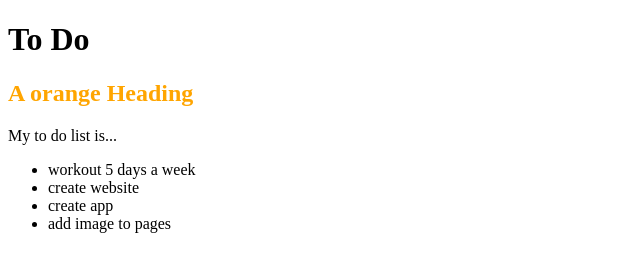
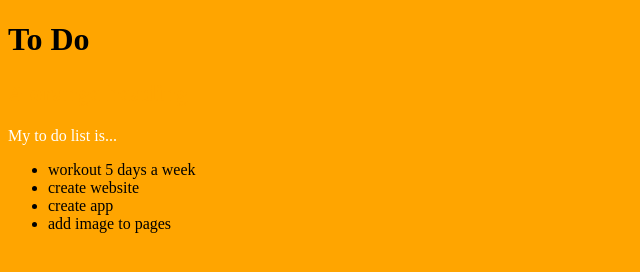
Before and after one commit to AlexJHawkins/Lesson1, a plain HTML site: page docs/todo/index.html in a window 1280 px wide. Shown: the whole page, without its empty margins (0-640 px from the left). Drawn offline with Linux system fonts and the light colour scheme.

Commit message:
changed colour of background #5

```diff
--- /dev/null
+++ b/docs/style.css
@@ -0,0 +1,8 @@
+body {
+  background-color: orange;
+}
+h1 {
+  color: black;
+}
+p {
+  color: white
--- a/docs/todo/index.html
+++ b/docs/todo/index.html
@@ -2,14 +2,20 @@
 <html>
 
 <head>
+
   <title>To Do</title>
+
+<link rel="stylesheet" href="../style.css">
+
 </head>
+
+
 
 <body>
 
 <h1>To Do</h1>
 
-<h2 style="color:orange;">A orange Heading</h2>
+<h2 style="color:orange;">A orange heading</h2>
 
 
 <p>My to do list is...</p>
```
Also changed, not shown: docs/index.html (+1 -0 lines).
